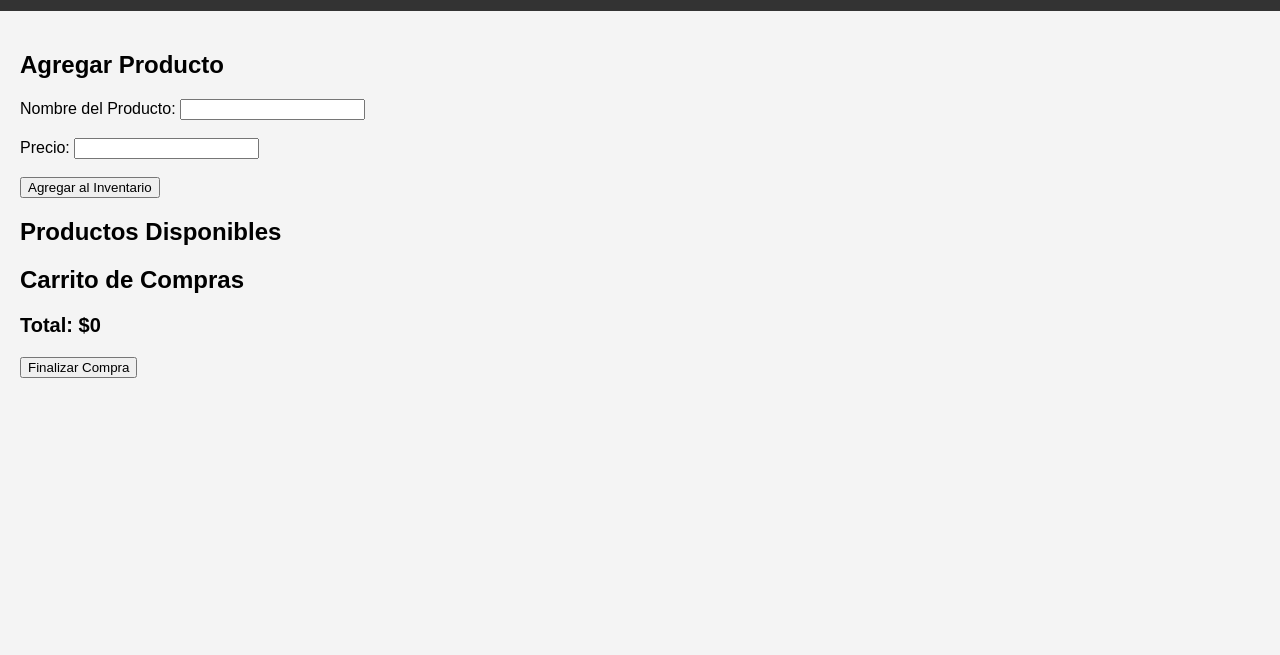
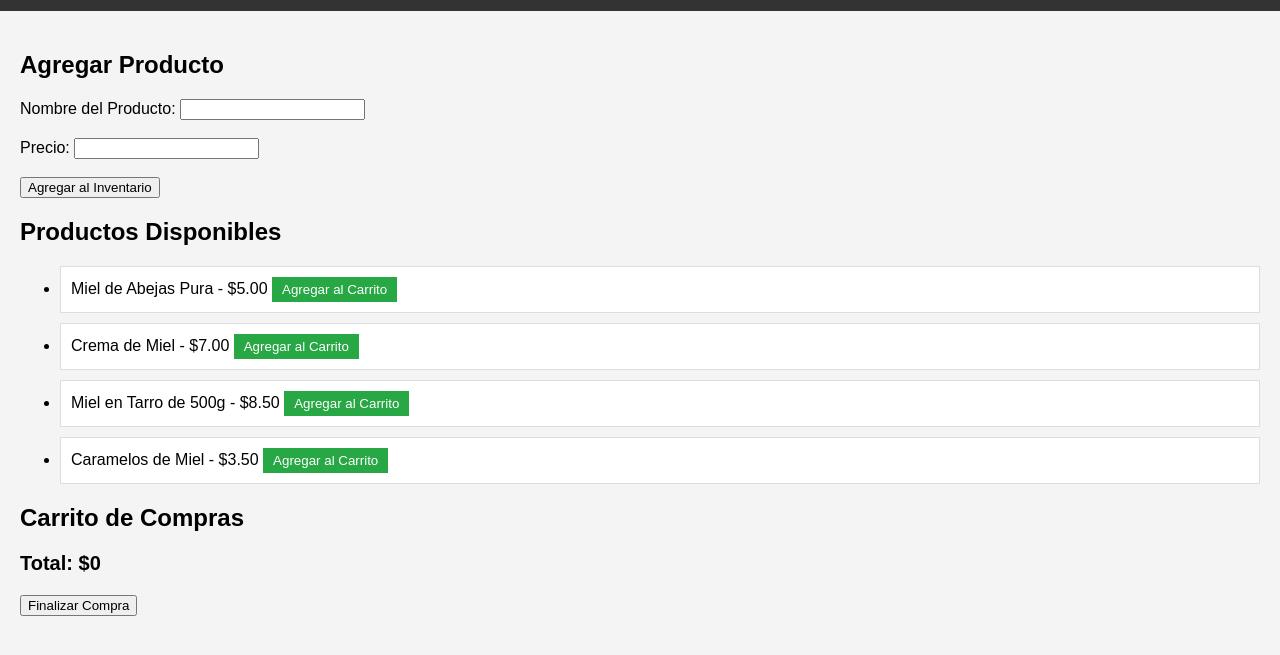
Before and after one commit to efrainsy/mi-repositorio, a plain HTML site: page index.html in a window 1280 px wide. Shown: the part 89-744 px from the top of the page. Drawn offline with Linux system fonts and the light colour scheme.

Commit message:
modificacion index.html

```diff
--- a/index.html
+++ b/index.html
@@ -86,7 +86,12 @@
 
 <script>
     // Variables
-    let products = [];
+    let products = [
+        { name: "Miel de Abejas Pura", price: 5.00 },
+        { name: "Crema de Miel", price: 7.00 },
+        { name: "Miel en Tarro de 500g", price: 8.50 },
+        { name: "Caramelos de Miel", price: 3.50 }
+    ];
     let cart = [];
 
     // Formulario de productos
@@ -163,6 +168,11 @@
             updateCart();
         }
     });
+
+    // Inicializar productos al cargar la página
+    window.onload = function() {
+        displayProducts();
+    };
 </script>
 
 </body>
```
